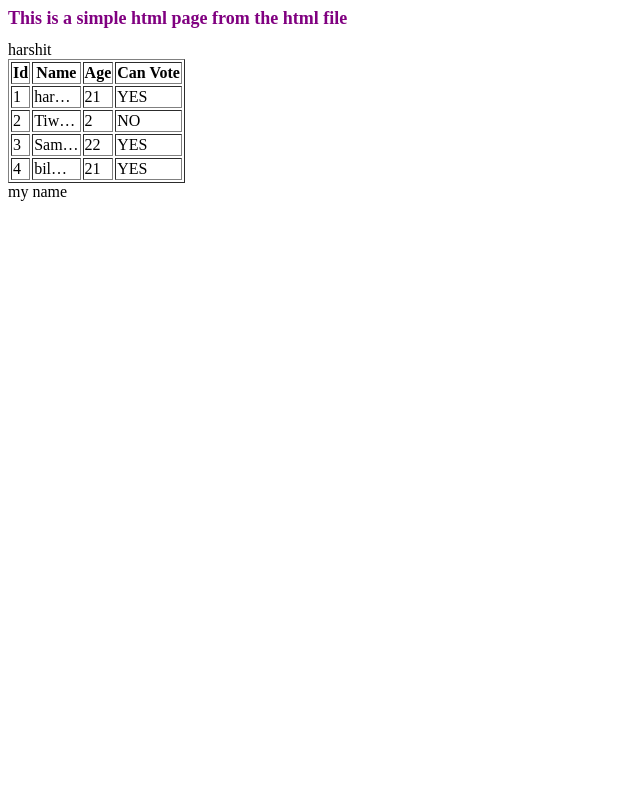
After one commit to HarshitAgrawal22/Advance_Django_Concepts, a Django app: page /basicapis/test_page/ in a window 1280 px wide. The commit adds this page. Shown: the whole page, without its empty margins (0-640 px from the left). Run offline with Django 4.2, Linux system fonts and the light colour scheme.

Commit message:
added changes for template inheritance and jinja tags

```diff
--- a/basicapis/urls.py
+++ b/basicapis/urls.py
@@ -7,5 +7,6 @@ from . import views
 urlpatterns = [
     path("", lambda x: JsonResponse({"rabdi": f"{x}"})),
     path("bad_response/", views.bad_response),
-    path("page/", views.page),
+    path("test_page/", views.test_page),
+    path("home_page/", views.home_page),
 ]
--- a/basicapis/views.py
+++ b/basicapis/views.py
@@ -7,8 +7,25 @@ def bad_response(request: HttpRequest):
     return HttpResponseBadRequest("Lomde lag gaye ")
 
 
-def page(request: HttpRequest):
-    return render(request, "test.html")
+def test_page(request: HttpRequest):
+    list_people = [
+        {"name": "harshit", "age": 21},
+        {"name": "Tiwari", "age": 2},
+        {"name": "Samosa", "age": 22},
+        {"name": "billa", "age": 21},
+    ]
+
+    veges = ["cucumber", "potato", "tomato", "broccoli"]
+    return render(
+        request,
+        template_name="test.html",
+        context={"list_people": list_people, "vegetable": veges, "name": "harshit"},
+    )
+
+
+def home_page(request):
+
+    return render(request=request, template_name="home.html")
 
 
 # Create your views here.
--- /dev/null
+++ b/templates/base.html
@@ -0,0 +1,54 @@
+{% load static %}
+
+<link rel="stylesheet" href="{% static 'test-file.css' %}" />
+<h1 class="test-h1">This is a simple html page from the html file</h1>
+<table border='1px'>
+    <thead>
+        <th>Id</th>
+        <th>Name</th>
+        <th>Age </th>
+        <th>Can Vote </th>
+
+    </thead>
+    {{list_people.0.name}}
+    {% for person in list_people %}
+    <tr>
+        <td>{{forloop.counter}}</td>
+        <td>
+            {{ person.name | truncatechars:4}}</td>
+        <td> {{person.age}}</td>
+        <td>
+            {% if person.age > 18 %}
+            YES
+            {% else %}
+            NO
+            {% endif %}
+        </td>
+    </tr>
+    {% endfor %}
+</table>
+
+{% block main_body%} {% endblock main_body %}
+
+
+
+
+<br>
+
+
+
+
+
+
+
+<script>
+    async function test_server() {
+        let a = await fetch("http://127.0.0.1:8000/");
+        a = await a.json();
+        console.log(a);
+    }
+
+    test_server();
+</script>
+</table>
+</table>
--- /dev/null
+++ b/templates/home.html
@@ -0,0 +1,6 @@
+{% extends "base.html" %} {% block main_body %}
+<h1>
+  {% if "tomato" in vegetable %} YES available {% else %} NOT Available
+  {%endif%}
+</h1>
+{% endblock main_body %}
--- a/templates/test.html
+++ b/templates/test.html
@@ -1,18 +1,2 @@
-{% load static %}
-
-<link rel="stylesheet" href="{% static 'test-file.css' %}" />
-<h1 class="test-h1">This is a simple html page from the html file</h1>
-
-<script>
-
-async function  test_server(){
-
-        let a = await fetch('http://127.0.0.1:8000/');
-        a= await  a.json();
-        console.log(a)
-
-}
-
-test_server()
-
-</script>
+{% extends "base.html" %} {% block main_body%} {% if "a" not in name %} not my
+name {% else %} my name {% endif %} {% endblock main_body %}
```
Also changed, not shown: 1 other file.
